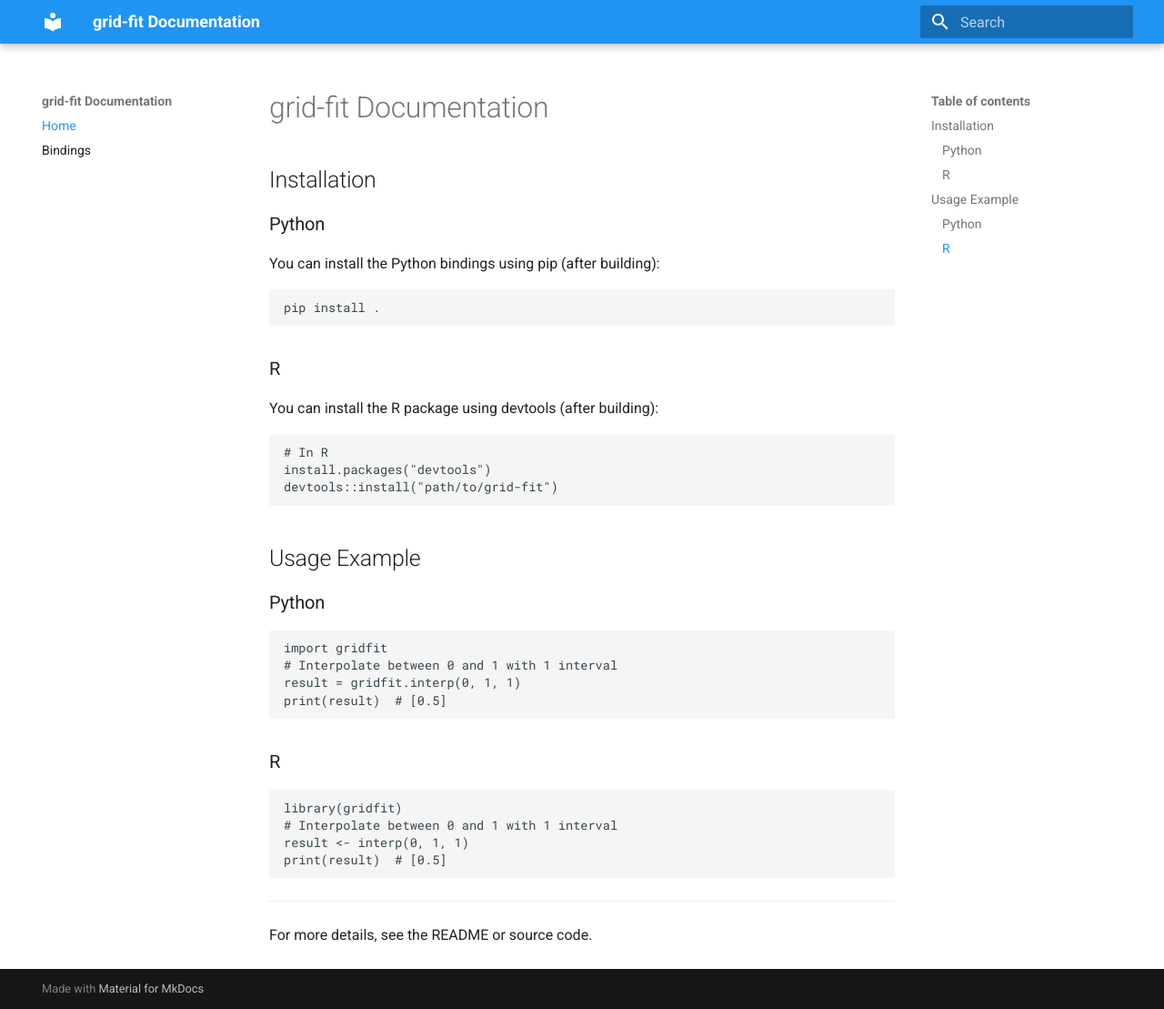
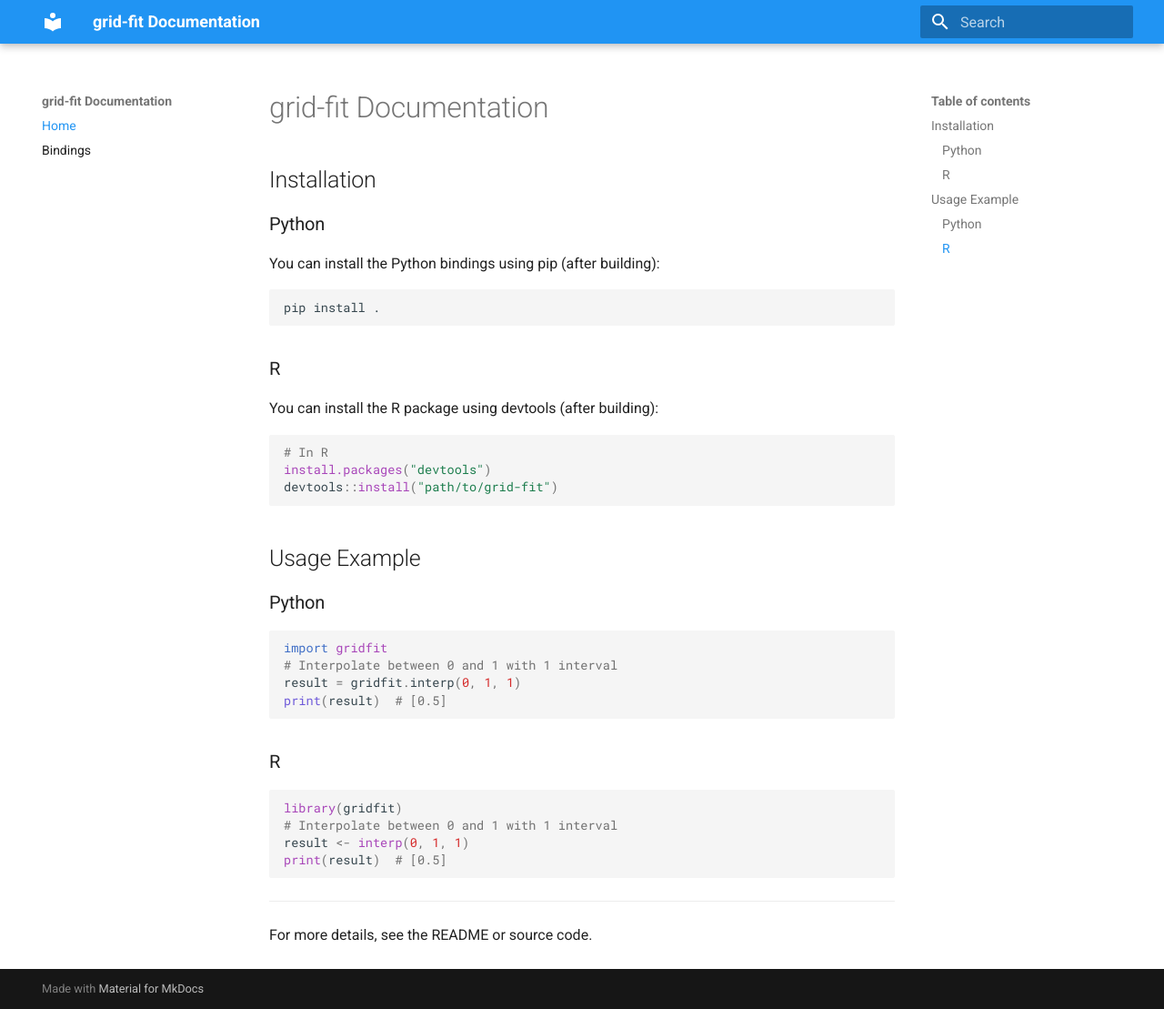
Before and after one commit to rae-gh/grid-fit, an MkDocs documentation site: the page built from docs/index.md, in a window 1280 px wide and 1109 px high. Shown: the whole window at 91% size. Built offline with MkDocs 1.6.1 and Material for MkDocs 9.7.7, drawn with Linux system fonts in a browser that asks for light colours.

```diff
--- a/mkdocs.yml
+++ b/mkdocs.yml
@@ -6,3 +6,12 @@ theme:
   name: material
   palette:
     primary: blue
+
+markdown_extensions:
+  - pymdownx.superfences
+  - pymdownx.tabbed
+  - pymdownx.details
+
+plugins:
+  - search
+  - mermaid2
```
Also changed, not shown: 1 other file.
